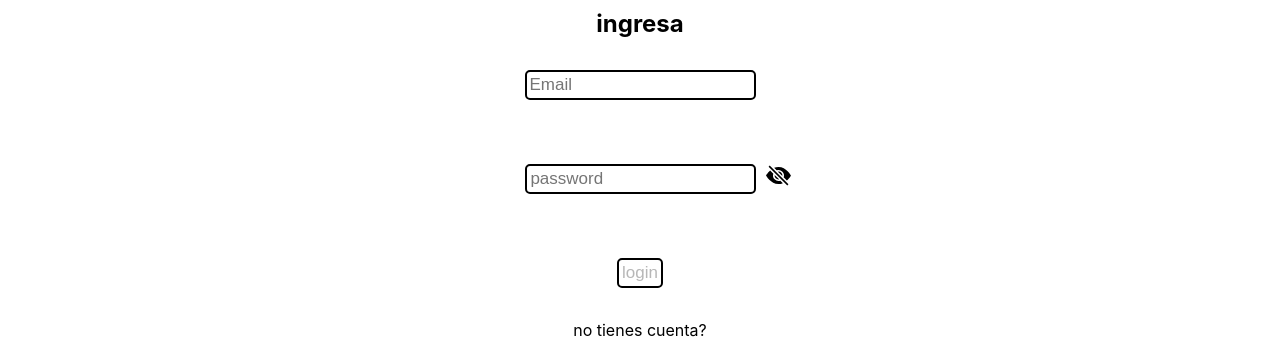
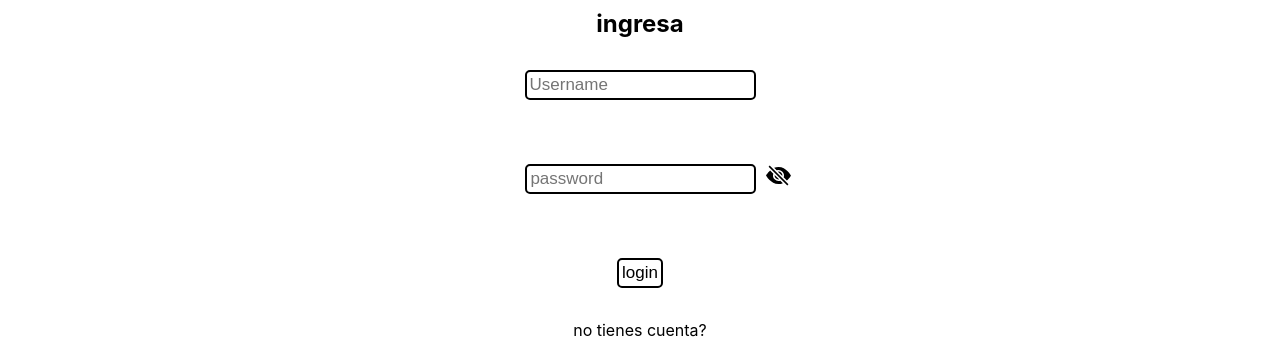
Before and after one commit to feerny/Register-forms, a React (Create React App) app: page / in a window 1280 px wide. Shown: the part 134-472 px from the top of the page. Built offline with nearby package versions, Linux system fonts and the light colour scheme.

Commit message:
actualice pag

```diff
--- a/src/components/body/Body.jsx
+++ b/src/components/body/Body.jsx
@@ -1,6 +1,7 @@
 import React,{useState} from 'react';
 import Form from '../ui/Form'
 import FormLogin from '../ui/FormLogin'
+import Home from '../ui/Home'
 import { Routes,Route,useNavigate   } from 'react-router-dom';
 import axios from 'axios'
 
@@ -31,7 +32,7 @@ function Body() {
 
 
 
-    //inicio de constantes
+    //inicio de constantes register
     const [username, setusername] = useState('');
     const [message, setmessage] = useState('')
     const [validUsername, setvalidUsername] = useState('');
@@ -47,6 +48,15 @@ function Body() {
     const [shown, setShown] = useState(false);
     const switchShown = (event) => {setShown(!shown)
         event.preventDefault()};
+    //fin de constantes
+
+    //inicio de constantes login
+
+    const [user, setuser] = useState("")
+    const onChangeUser = ({ currentTarget }) => setuser(currentTarget.value);
+    const [passworduser, setpassworduser] = useState("")
+    const onChangePassword = ({ currentTarget }) => setpassworduser(currentTarget.value);
+
     //fin de constantes
 
 
@@ -72,8 +82,44 @@ function Body() {
         event.preventDefault()
         setvalidUsername(username);
         setvalidemail(email);
+    }
+
+    const getApi=()=>{
+        axios.get('https://backend-edw.herokuapp.com/usuarios')
+          .then(function (response) {
+            response.data.map(data=>{
+                if (user===data[1] && passworduser===data[3]) {
+                    console.log("usuario encontrado");
+                    navigate('/home')
+
+                }else{
+                    if (user===data[1]) {
+                        console.log("usuario o contraseña errado");
+                    } else if (user!==data[1]) {
+                        console.log("usuario no existe");
+                    }
+                }
+
+                return console.log("fin");
+            })
+          })
+          .catch(function (error) {
+            console.log(error);
+            alert(error.message+" sin conexion");
+          });
+    }
 
 
+
+    const submitLogin=(event)=>{
+        if ((user.indexOf('`')!== -1 || user.indexOf('.')!== -1 || user.indexOf('@')!== -1 || user.indexOf('!')!== -1 || user.indexOf('%')!== -1 || user.indexOf('$')!== -1 || /\s/.test(user))) {
+            console.log("error");
+        }else{
+            getApi();
+
+
+        }
+        event.preventDefault()
 
     }
 
@@ -108,7 +154,21 @@ function Body() {
                 <Route path="/" element={
                     <FormLogin
                     //envio de props
+                    submitLogin={submitLogin}
+                    onChangePassword={onChangePassword}
+                    passworduser={passworduser}
+                    user={user}
+                    onChangeUser={onChangeUser}
                     submit={submit}
+                    switchShown={switchShown}
+                    shown={shown}
+                    //fin envio de props
+                    />
+                 }/>
+                    <Route path="/home" element={
+                    <Home
+                    //envio de props
+
                     //fin envio de props
                     />
                  }/>
--- a/src/components/ui/FormLogin.jsx
+++ b/src/components/ui/FormLogin.jsx
@@ -7,17 +7,17 @@ import { Link } from 'react-router-dom';
 function FormLogin(props) {
     return (
         <div>
-            <form onSubmit={props.submit} className="formLogin">
+            <form onSubmit={props.submitLogin} className="formLogin">
                 <h2>ingresa</h2>
-                <input required id='email' onChange={props.onChange4} value={props.email} type="email" placeholder='Email' />
-                <p id='valiEmail'></p>
+                <input required id='username' onChange={props.onChangeUser} value={props.user} minLength="3" maxLength="20" type="text" placeholder='Username'/>
+                <p id='valiUsername'></p>
                 <div className='input-password'>
-                    <input required  onChange={props.onChange} type={props.shown ? 'text' : 'password'}value={props.password}placeholder='password'  />
+                    <input required  onChange={props.onChangePassword} type={props.shown ? 'text' : 'password'}value={props.passworduser}placeholder='password'  />
                     <button className='button-show' onClick={props.switchShown}>{props.shown? <BsEyeFill />:<BsEyeSlashFill />}</button>
                </div>
 
                <p id='validPassword'></p>
-                <input id='buttonSend' value="login" disabled className='button-enviar' type="submit" />
+                <input id='buttonSend' value="login"  className='button-enviar' type="submit" />
                 <p className='cuenta'>no tienes cuenta?</p><Link className='ul' to="/register">registrate</Link>
             </form>
         </div>
--- /dev/null
+++ b/src/components/ui/Home.jsx
@@ -0,0 +1,11 @@
+import React from 'react';
+
+function Home(props) {
+    return (
+        <div>
+            <h1>bienvenido</h1>
+        </div>
+    );
+}
+
+export default Home;
```
